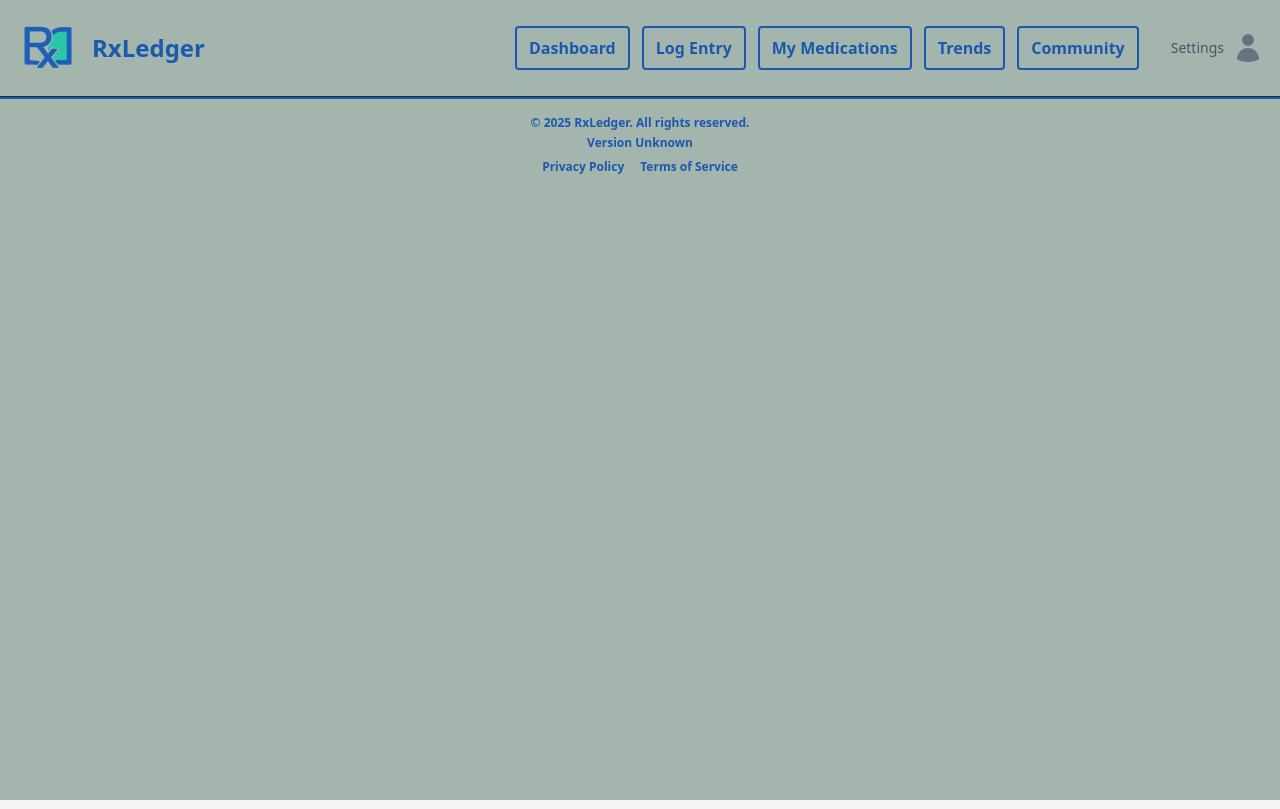
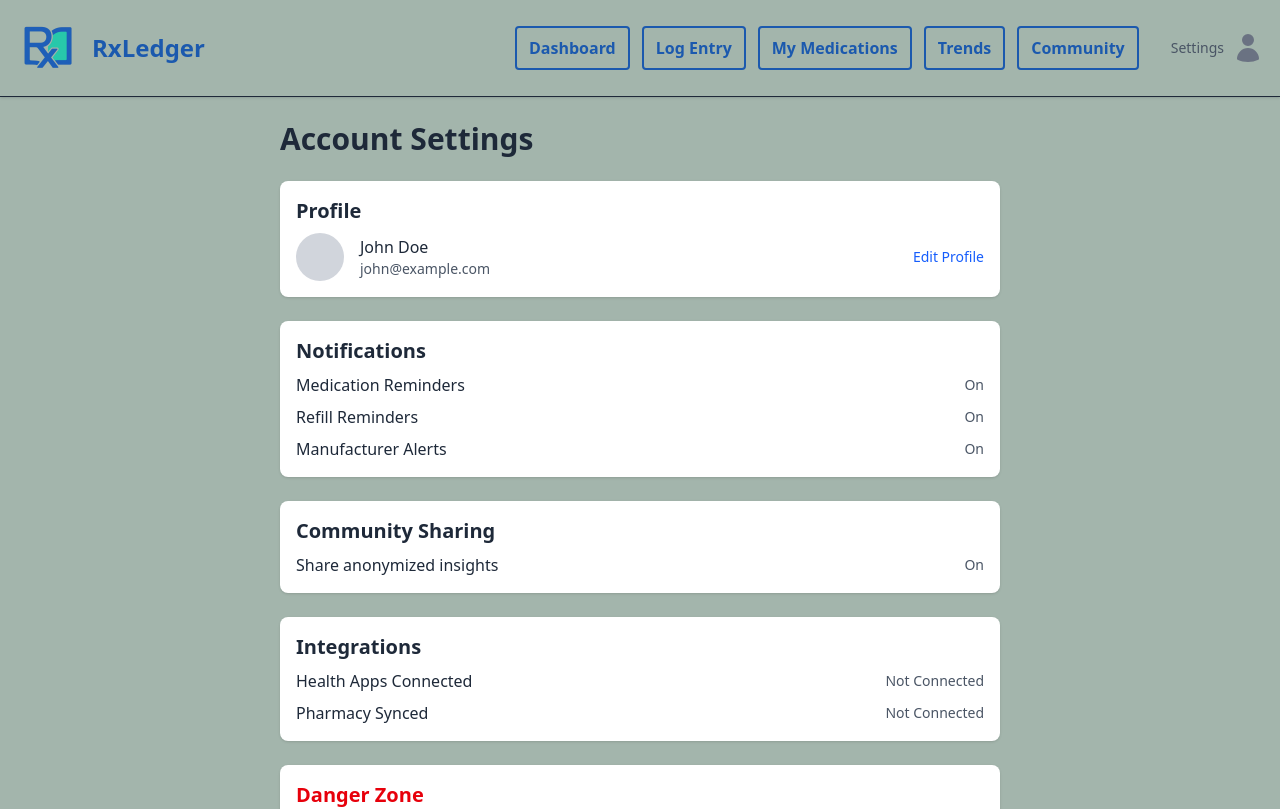
Before and after one commit to thef4tdaddy/RxLedger, a React (Vite) app: page /settings in a window 1280 px wide. Shown: the top 809 px of the page. Built offline with nearby package versions, Linux system fonts and the light colour scheme; no server answers.

Commit message:
feat: scaffold settings and admin pages

```diff
--- a/src/App.jsx
+++ b/src/App.jsx
@@ -6,6 +6,8 @@ import TrendsPage from './pages/TrendsPage';
 import CommunityPage from './pages/CommunityPage';
 import AccountPage from './pages/AccountPage';
 import RegisterPage from './pages/RegisterPage';
+import SettingsPage from './pages/SettingsPage';
+import AdminPage from './pages/AdminPage';
 import Header from './components/shared/Header';
 import Footer from './components/shared/Footer';
 import PrivacyPolicy from './components/shared/PrivacyPolicy';
@@ -26,6 +28,8 @@ export default function App() {
           <Route path="/community" element={<CommunityPage />} />
           <Route path="/account" element={<AccountPage />} />
           <Route path="/register" element={<RegisterPage />} />
+          <Route path="/settings" element={<SettingsPage />} />
+          <Route path="/admin" element={<AdminPage />} />
           <Route path="/privacy" element={<PrivacyPolicy />} />
           <Route path="/terms" element={<TermsOfService />} />
         </Routes>
--- a/src/components/shared/Header.jsx
+++ b/src/components/shared/Header.jsx
@@ -50,9 +50,9 @@ export default function Header() {
           </Link>
         </nav>
         <div className="flex items-center space-x-2">
-          <button className="text-sm text-gray-600 hover:text-gray-800">
+          <Link to="/settings" className="text-sm text-gray-600 hover:text-gray-800">
             Settings
-          </button>
+          </Link>
           <UserIcon className="w-8 h-8 text-gray-500" />
         </div>
       </div>
--- /dev/null
+++ b/src/demo-data/admin/AdminMetrics.js
@@ -0,0 +1,7 @@
+export const demoAdminMetrics = {
+  totalUsers: 1532,
+  activeUsers: 480,
+  logsRecorded: 12942,
+  reportsReviewed: 36,
+  pendingReports: 12,
+};
--- /dev/null
+++ b/src/demo-data/settings/SettingsData.js
@@ -0,0 +1,19 @@
+export const demoAccountInfo = {
+  name: 'John Doe',
+  email: 'john@example.com',
+};
+
+export const demoNotificationSettings = {
+  medicationReminders: true,
+  refillReminders: true,
+  manufacturerAlerts: true,
+};
+
+export const demoSharingSettings = {
+  shareInsights: true,
+};
+
+export const demoIntegrationSettings = {
+  healthAppsConnected: false,
+  pharmacySynced: false,
+};
--- a/src/pages/AdminPage.jsx
+++ b/src/pages/AdminPage.jsx
@@ -0,0 +1,59 @@
+import { demoAdminMetrics } from '../demo-data/admin/AdminMetrics';
+
+export default function AdminPage() {
+  return (
+    <div className="max-w-6xl mx-auto p-6">
+      <h1 className="text-3xl font-bold mb-6">Admin Dashboard</h1>
+
+      <div className="grid grid-cols-2 md:grid-cols-4 gap-4 mb-6">
+        <div className="bg-white p-4 rounded-lg shadow text-center">
+          <p className="text-sm text-gray-500">Total Users</p>
+          <p className="text-2xl font-semibold">{demoAdminMetrics.totalUsers}</p>
+        </div>
+        <div className="bg-white p-4 rounded-lg shadow text-center">
+          <p className="text-sm text-gray-500">Active This Month</p>
+          <p className="text-2xl font-semibold">{demoAdminMetrics.activeUsers}</p>
+        </div>
+        <div className="bg-white p-4 rounded-lg shadow text-center">
+          <p className="text-sm text-gray-500">Logs Recorded</p>
+          <p className="text-2xl font-semibold">{demoAdminMetrics.logsRecorded}</p>
+        </div>
+        <div className="bg-white p-4 rounded-lg shadow text-center">
+          <p className="text-sm text-gray-500">Reports Reviewed</p>
+          <p className="text-2xl font-semibold">{demoAdminMetrics.reportsReviewed}</p>
+        </div>
+      </div>
+
+      <section className="bg-white p-4 rounded-lg shadow mb-6">
+        <h2 className="text-xl font-semibold mb-2">User Management</h2>
+        <input
+          type="text"
+          placeholder="Search users by email or ID"
+          className="w-full border p-2 rounded mb-4"
+        />
+        <p className="text-sm text-gray-500">User list placeholder</p>
+      </section>
+
+      <section className="bg-white p-4 rounded-lg shadow mb-6">
+        <h2 className="text-xl font-semibold mb-2">Content Moderation</h2>
+        <p>Pending Reports: {demoAdminMetrics.pendingReports}</p>
+        <button className="text-blue-600 text-sm mt-2">View Reports</button>
+      </section>
+
+      <section className="bg-white p-4 rounded-lg shadow mb-6">
+        <h2 className="text-xl font-semibold mb-2">System Monitoring</h2>
+        <p className="text-sm text-gray-500">Placeholder for monitoring widgets</p>
+      </section>
+
+      <section className="bg-white p-4 rounded-lg shadow mb-6">
+        <h2 className="text-xl font-semibold mb-2">Data &amp; Privacy</h2>
+        <p className="text-sm text-gray-500">Placeholder controls for data export and retention</p>
+      </section>
+
+      <section className="bg-white p-4 rounded-lg shadow">
+        <h2 className="text-xl font-semibold mb-2">Audit Logs</h2>
+        <p className="text-sm text-gray-500">Admin action log placeholder</p>
+      </section>
+    </div>
+  );
+}
--- /dev/null
+++ b/src/pages/SettingsPage.jsx
@@ -0,0 +1,77 @@
+import { Link } from 'react-router-dom';
+import {
+  demoAccountInfo,
+  demoNotificationSettings,
+  demoSharingSettings,
+  demoIntegrationSettings,
+} from '../demo-data/settings/SettingsData';
+
+export default function SettingsPage() {
+  return (
+    <div className="max-w-3xl mx-auto p-6">
+      <h1 className="text-3xl font-bold mb-6">Account Settings</h1>
+
+      <section className="bg-white p-4 rounded-lg shadow mb-6">
+        <h2 className="text-xl font-semibold mb-2">Profile</h2>
+        <div className="flex items-center space-x-4">
+          <div className="h-12 w-12 rounded-full bg-gray-300" />
+          <div className="flex-1">
+            <p className="font-medium">{demoAccountInfo.name}</p>
+            <p className="text-sm text-gray-600">{demoAccountInfo.email}</p>
+          </div>
+          <button className="text-sm text-blue-600">Edit Profile</button>
+        </div>
+      </section>
+
+      <section className="bg-white p-4 rounded-lg shadow mb-6">
+        <h2 className="text-xl font-semibold mb-2">Notifications</h2>
+        <ul className="space-y-2">
+          {Object.entries(demoNotificationSettings).map(([key, value]) => (
+            <li key={key} className="flex justify-between items-center">
+              <span className="capitalize">{key.replace(/([A-Z])/g, ' $1')}</span>
+              <span className="text-sm text-gray-600">
+                {value ? 'On' : 'Off'}
+              </span>
+            </li>
+          ))}
+        </ul>
+      </section>
+
+      <section className="bg-white p-4 rounded-lg shadow mb-6">
+        <h2 className="text-xl font-semibold mb-2">Community Sharing</h2>
+        <p className="flex justify-between items-center">
+          <span>Share anonymized insights</span>
+          <span className="text-sm text-gray-600">
+            {demoSharingSettings.shareInsights ? 'On' : 'Off'}
+          </span>
+        </p>
+      </section>
+
+      <section className="bg-white p-4 rounded-lg shadow mb-6">
+        <h2 className="text-xl font-semibold mb-2">Integrations</h2>
+        <ul className="space-y-2">
+          {Object.entries(demoIntegrationSettings).map(([key, value]) => (
+            <li key={key} className="flex justify-between items-center">
+              <span className="capitalize">{key.replace(/([A-Z])/g, ' $1')}</span>
+              <span className="text-sm text-gray-600">
+                {value ? 'Connected' : 'Not Connected'}
+              </span>
+            </li>
+          ))}
+        </ul>
+      </section>
+
+      <section className="bg-white p-4 rounded-lg shadow mb-6">
+        <h2 className="text-xl font-semibold mb-2 text-red-600">Danger Zone</h2>
+        <button className="text-red-600 text-sm">Delete My Account</button>
+      </section>
+
+      <div className="flex justify-between items-center mt-8">
+        <Link to="/admin" className="text-sm text-blue-600 underline">
+          Admin
+        </Link>
+        <button className="text-sm text-gray-600">Logout</button>
+      </div>
+    </div>
+  );
+}
```
